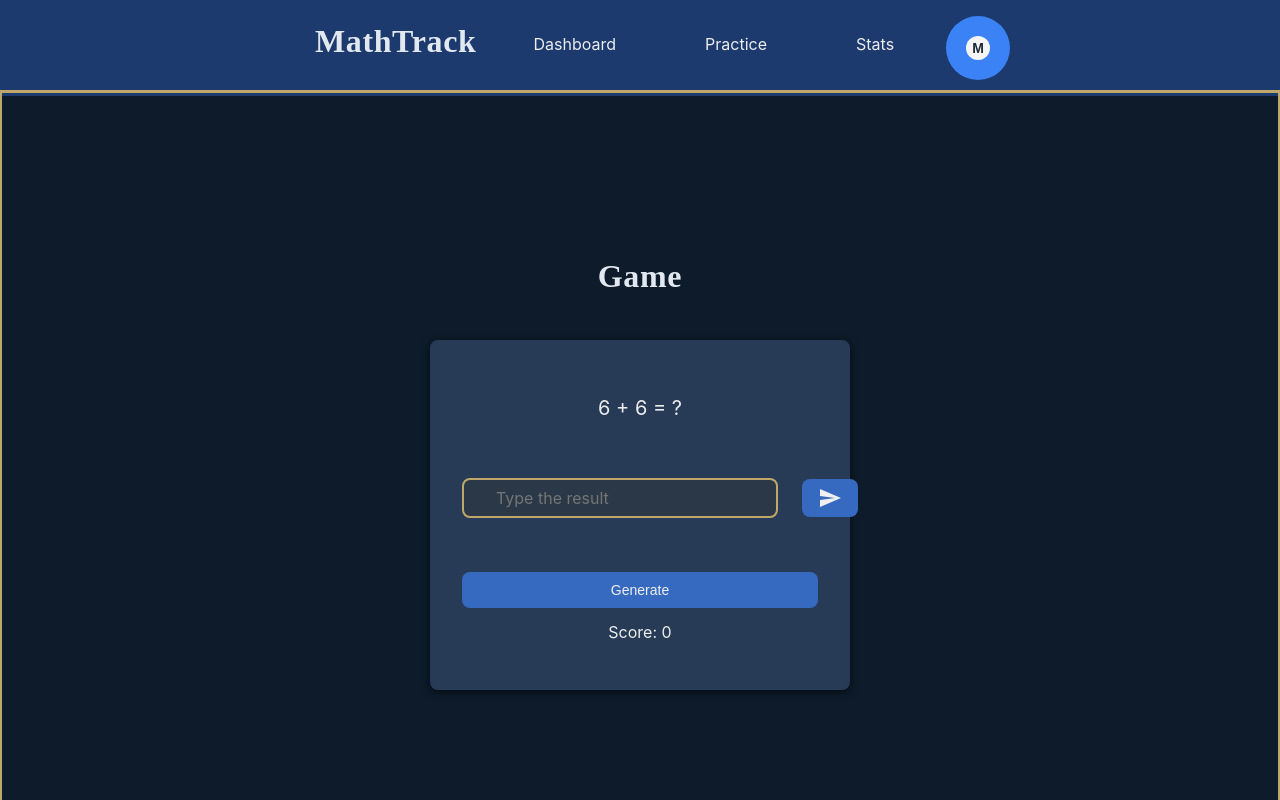
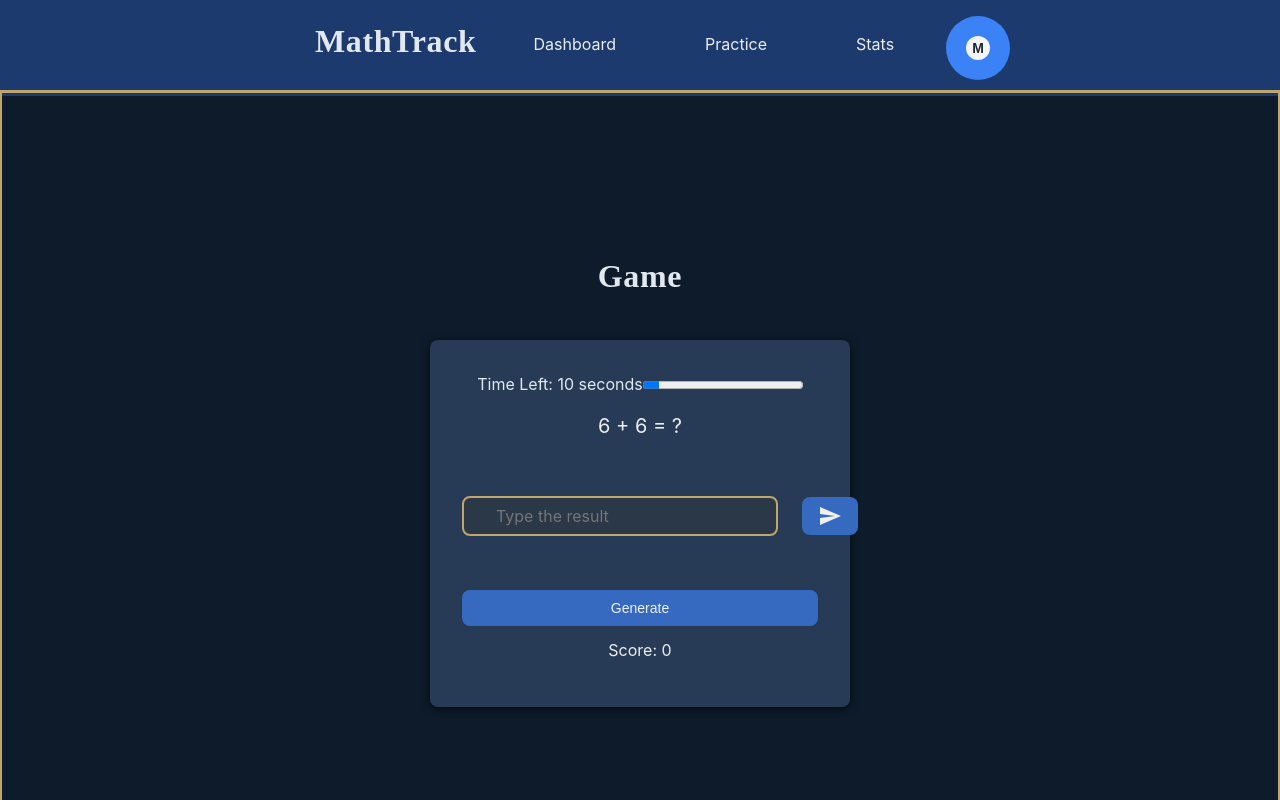
Before and after one commit to LuisDev912/EduMath-Track, a React (Vite) app in the folder frontend/: page /game/addition/easy in a window 1280 px wide. Shown: the top 800 px of the page. Built offline with nearby package versions, Linux system fonts and the light colour scheme.

Commit message:
feat(game): scaffold HTML structure for Timer component

```diff
--- a/frontend/src/game/gameplay/components/Game.tsx
+++ b/frontend/src/game/gameplay/components/Game.tsx
@@ -7,6 +7,7 @@ import AnswerForm from "./AnswerForm.tsx";
 import OperationDisplay from "./OperationDisplay.tsx";
 import GenerateOperation from "./GenerateOperation.tsx";
 import NextQuestionCountdown from "./NextQuestionCountdown.tsx";
+import Timer from "./Timer.tsx";
 
 import { useGame } from "../hooks/useGame.ts";
 
@@ -58,6 +59,7 @@ function Game({ game }: Props) {
     // render the game interface
     return (
         <section className={Styles.box}>
+            <Timer timeLeft={10} />
             <OperationDisplay question={question} />
 
             <AnswerForm
--- a/frontend/src/game/gameplay/components/Timer.tsx
+++ b/frontend/src/game/gameplay/components/Timer.tsx
@@ -1,5 +1,12 @@
-function Timer() {
-
+function Timer({ timeLeft }: { timeLeft: number; }) {
+    return (
+        <div>
+            <label htmlFor="timer">Time Left: {timeLeft} seconds</label>
+            <progress value={timeLeft} max="100" className="timer">
+                {timeLeft}
+            </progress>
+        </div>
+    )
 };
 
 export default Timer;
```
